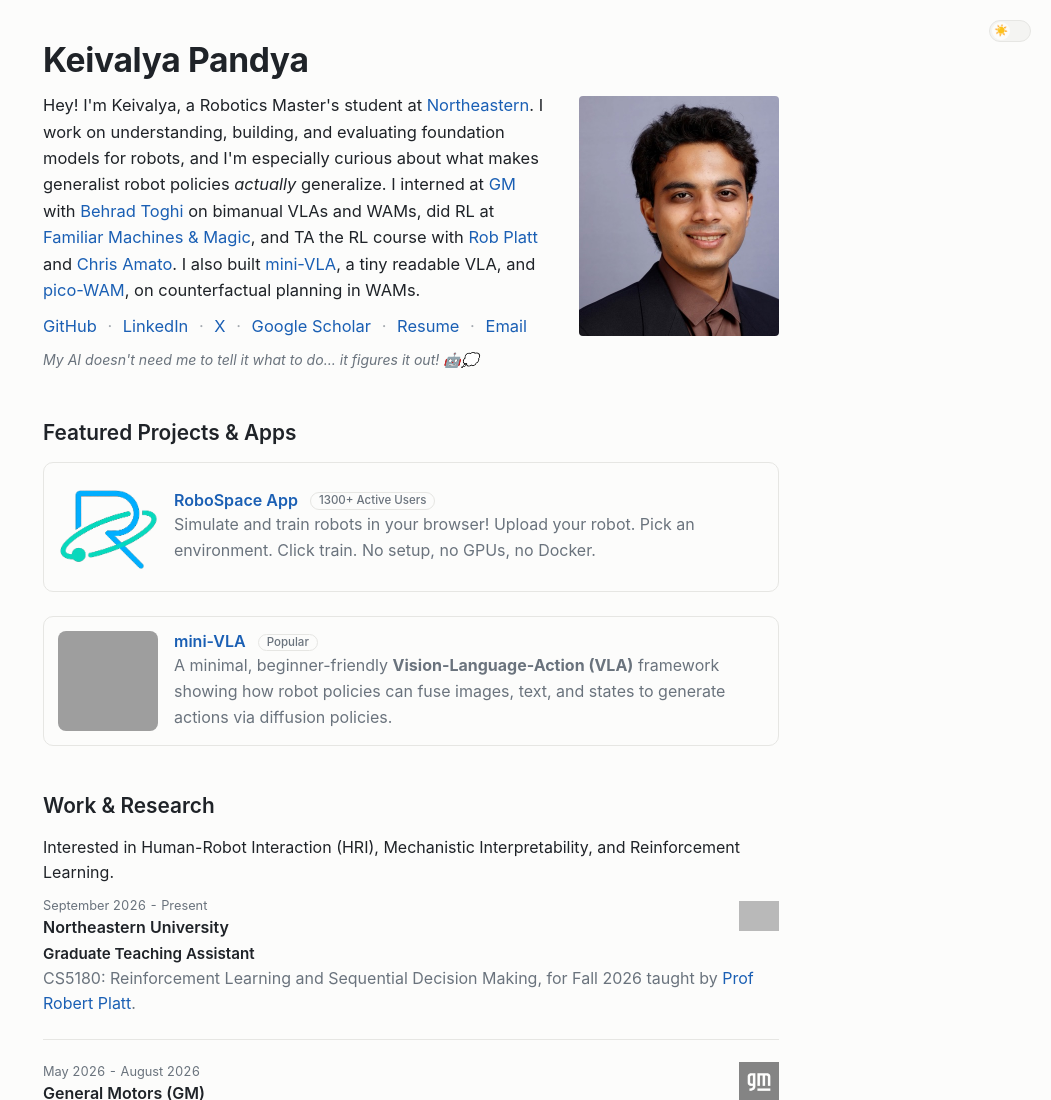
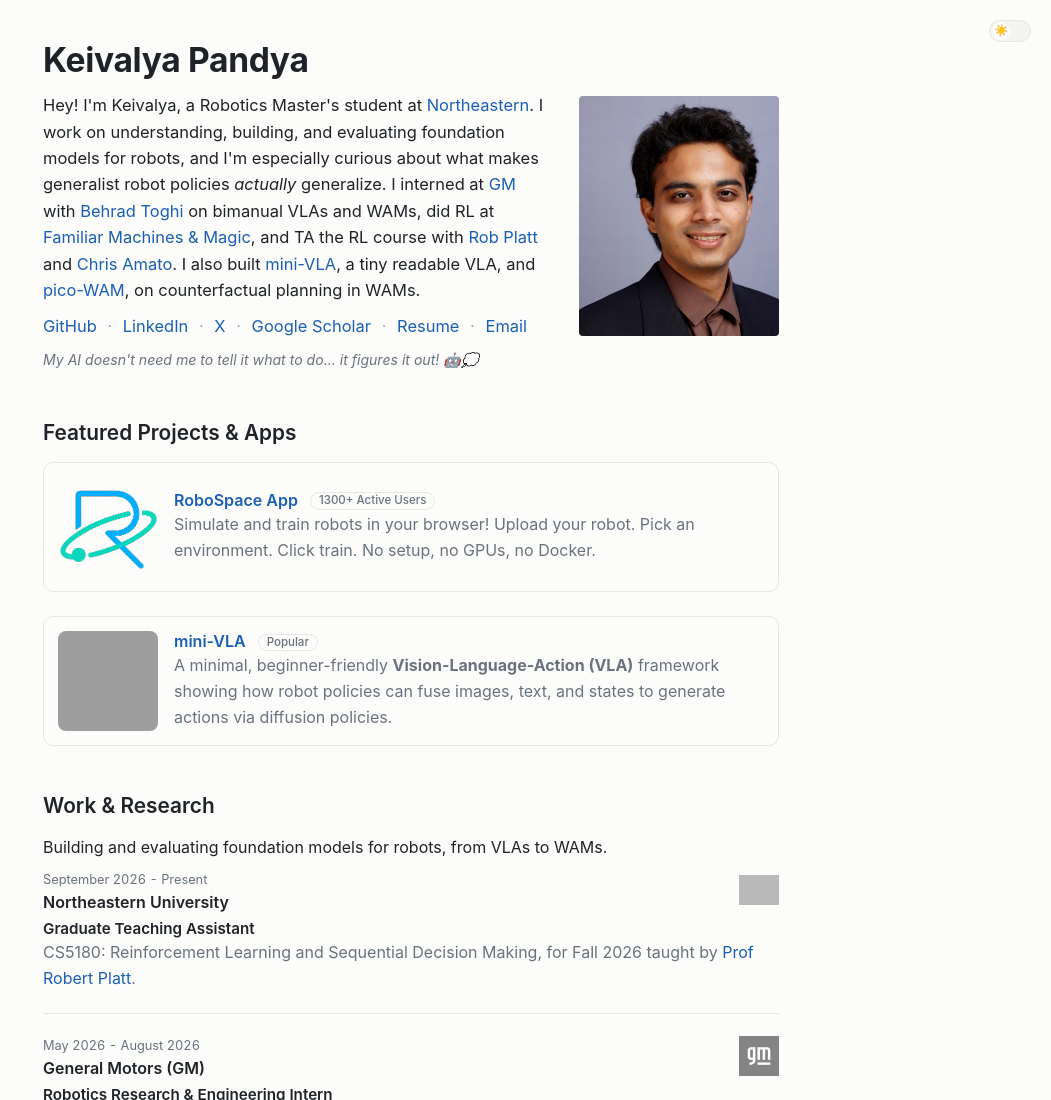
Before and after one commit to keivalya/keivalya.github.io, a plain HTML site: page index.html in a window 1280 px wide. Shown: the top 1100 px of the page, without its empty margins (229-1280 px from the left). Drawn offline with nearby package versions, Linux system fonts and the light colour scheme; grey boxes are pictures that could not be loaded.

Commit message:
Update Work & Research intro to match current research focus

```diff
--- a/index.html
+++ b/index.html
@@ -118,7 +118,7 @@
         <section class="mb-4">
             <h2>Work & Research</h2>
             <p>
-                Interested in Human-Robot Interaction (HRI), Mechanistic Interpretability, and Reinforcement Learning.
+                Building and evaluating foundation models for robots, from VLAs to WAMs.
             </p>
             <div class="timeline">
                 <!-- Northeastern University (Fall 2026) -->
```
